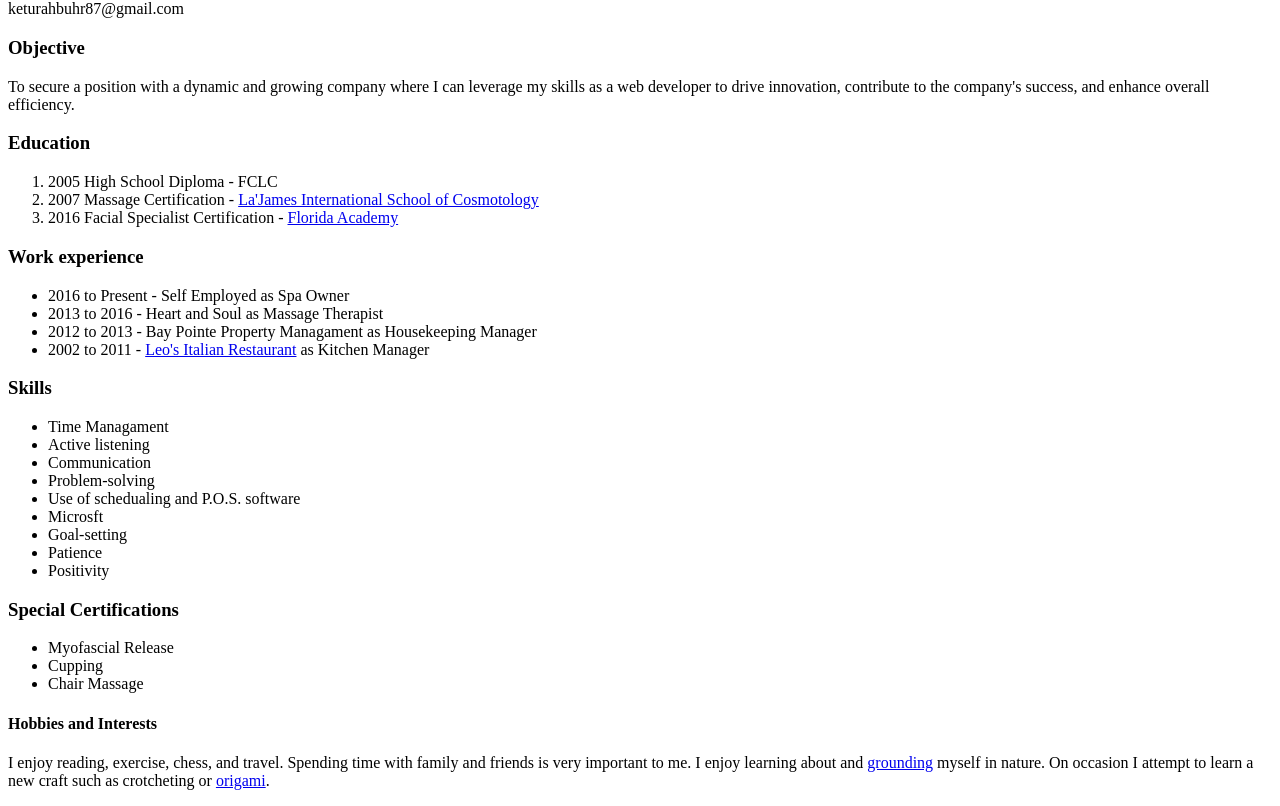
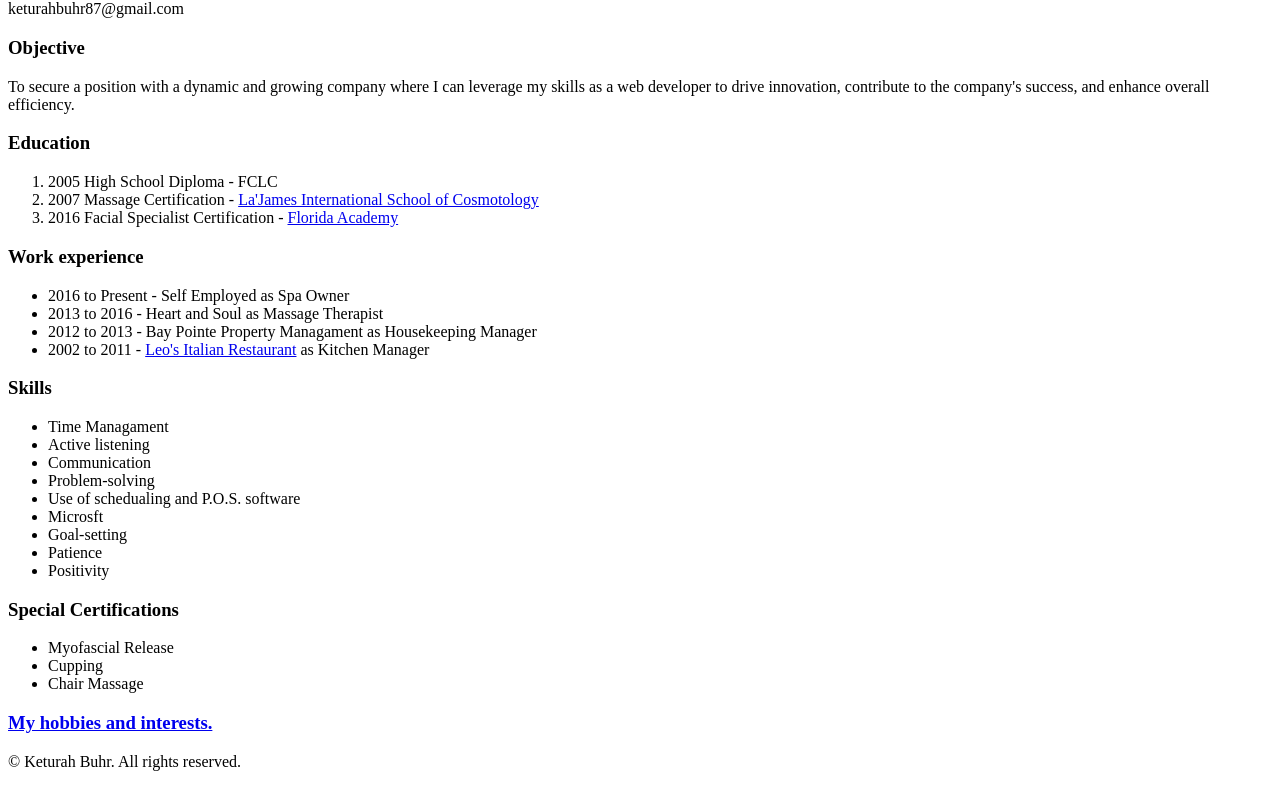
Before and after one commit to keturahb87/html-portfolio, a plain HTML site: page index.html in a window 1280 px wide. Shown: the part 488-1294 px from the top of the page. After the commit the page ends 1267 px from the top, so only its background shows below. Drawn offline with Linux system fonts and the light colour scheme.

Commit message:
Add files via upload

```diff
--- a/index.html
+++ b/index.html
@@ -60,12 +60,8 @@
             <li>Chair Massage</li>
         </ul>
     </p>
-<h4>Hobbies and Interests</h4>
-<p>I enjoy reading, exercise, chess, and travel. Spending time with family and
-    friends is very important to me. I enjoy learning about and
-    <a href="https://www.healthline.com/health/grounding"> grounding</a> myself
-    in nature. On occasion I attempt to learn a new craft such as crotcheting or
-    <a href="https://www.merriam-webster.com/dictionary/origami">origami</a>.
-</p>
+<h3><a href="./more.html"> My hobbies and interests.</a></h3>
+
 </body>
+<footer>© Keturah Buhr. All rights reserved.</footer>
 </html>
```
